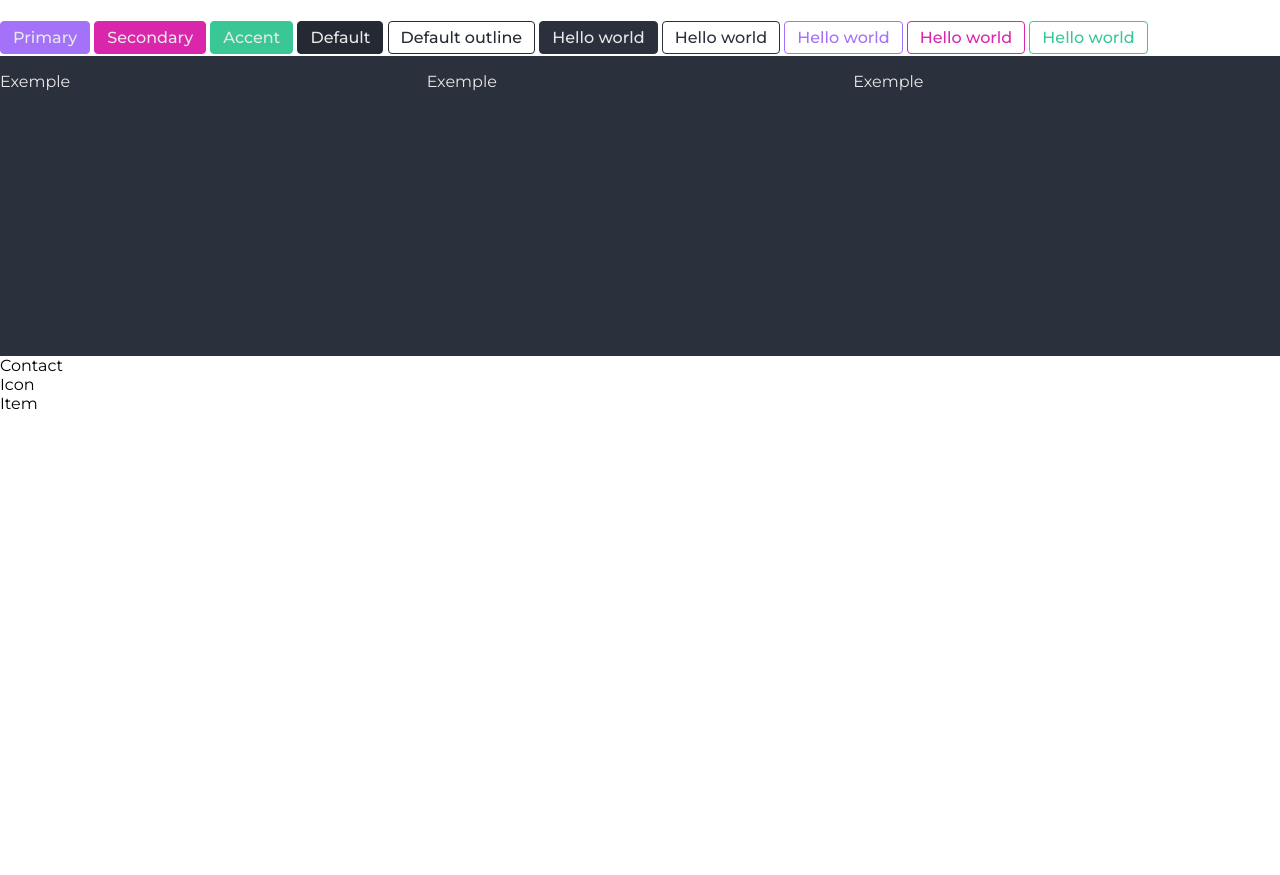
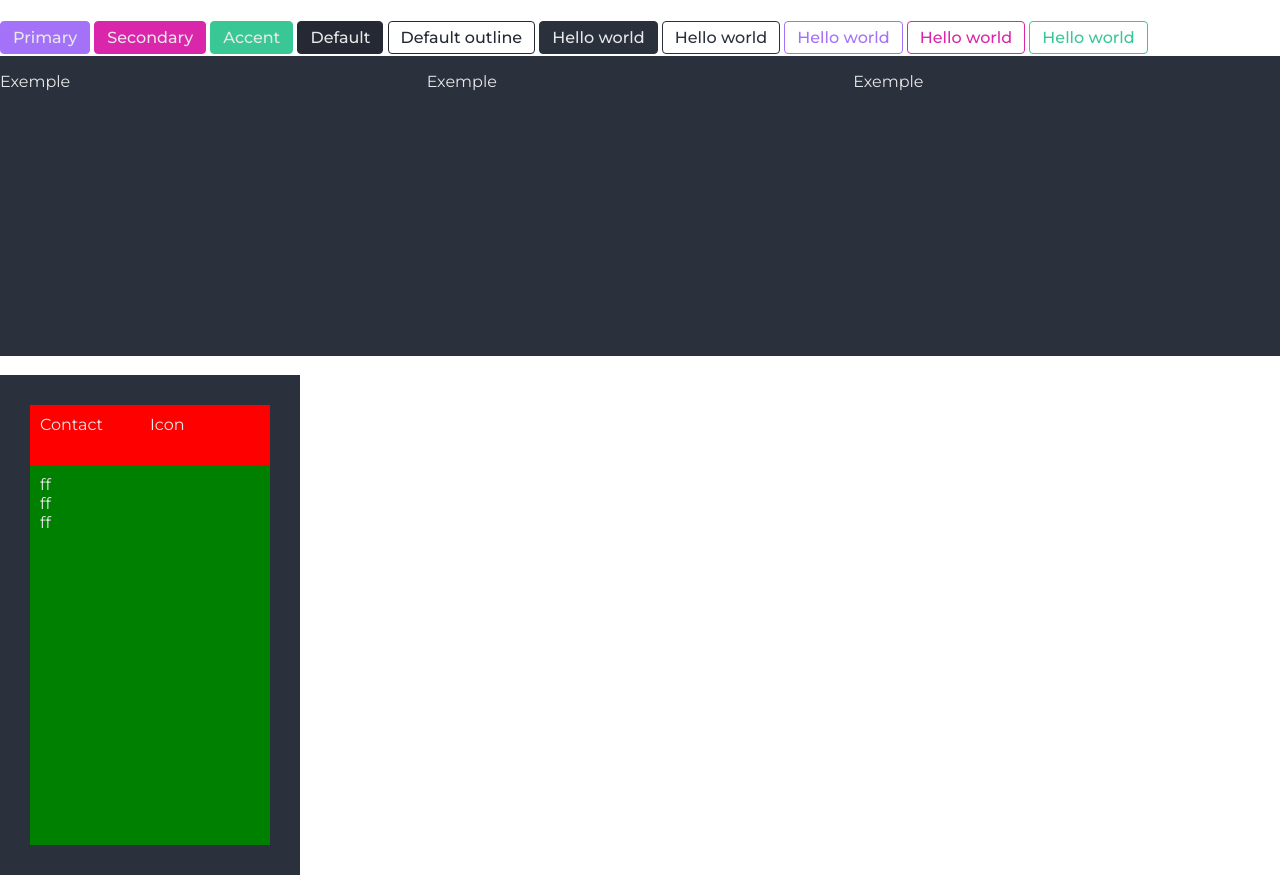
Before and after one commit to ESGI-Houmame/MyGes, a website: page html/index.html in a window 1280 px wide. Shown: the part 63-938 px from the top of the page. Before the commit the page ends 800 px from the top, so only its background shows below. Drawn offline with nearby package versions, Linux system fonts and the light colour scheme; files that its build step writes are made by us from their sources.

Commit message:
listScroll

```diff
--- a/assets/scss/components/scrollList.scss
+++ b/assets/scss/components/scrollList.scss
@@ -0,0 +1,25 @@
+
+.scroll-list {
+    background: $ghost;
+    color:$light;
+    height: 500px;
+    width: 300px;
+    @extend .flex,.p-15,.flex-col;
+    > div {
+        @extend .p-5;
+    }
+
+    .scroll-list-header {
+        @extend .grid,.grid-cols-2;
+        height: 60px;
+        background-color: red;
+
+        &:first-child{
+        }
+    }
+
+    .scroll-list-body {
+        @extend .flex-grow;
+        background-color: green;
+    }
+}
--- a/assets/scss/main.scss
+++ b/assets/scss/main.scss
@@ -9,6 +9,8 @@
 // Définir notre typo montserrat par défaut
 * {
     font-family: 'Montserrat',sans-serif;
+    box-sizing: border-box;
+
 }
 
 // Supprimer les padding/margin du navigateur
--- a/html/index.html
+++ b/html/index.html
@@ -34,6 +34,7 @@
 </div>
 </footer>
 
+<br/>
 <!-- SCROLL LIST -->
 <div class = "scroll-list">
 
@@ -47,7 +48,9 @@
     </div>
 
     <div class = "scroll-list-body">
-        <div class = "scroll-list item">Item</div>
+        <div class = "">ff</div>
+        <div class = "">ff</div>
+        <div class = "">ff</div>
     </div>
 </div>
 <!--   -->
```
